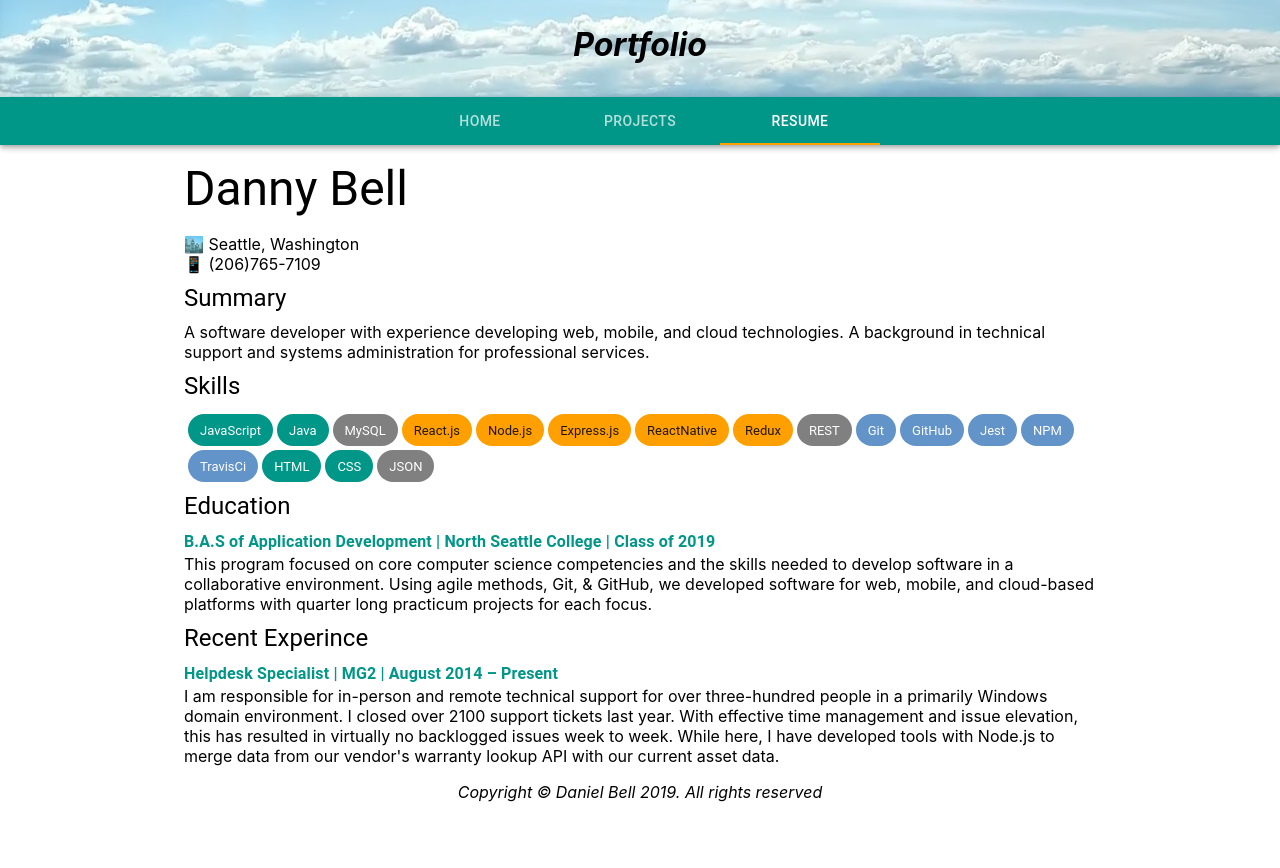
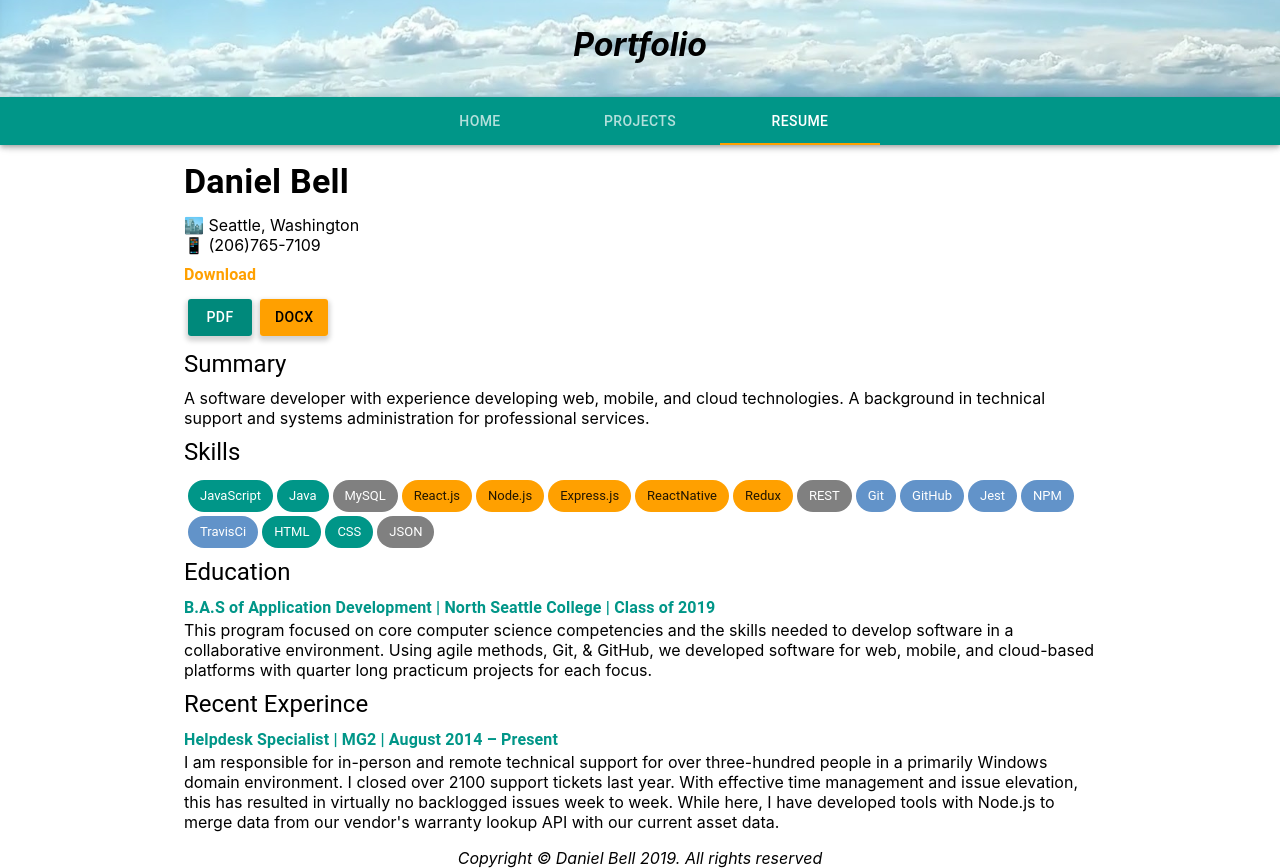
Before and after one commit to DnlBell/portfolio, a React (Create React App) app: page /resume in a window 1280 px wide. Before the commit the page ends 802 px from the top, so only its background shows below. Built offline with nearby package versions, Linux system fonts and the light colour scheme.

Commit message:
Updating home, resume

```diff
--- a/src/components/home.js
+++ b/src/components/home.js
@@ -2,11 +2,12 @@ import React from 'react';
 import { styled } from '@material-ui/styles';
 import Box from '@material-ui/core/Box';
 import { ContentBox } from '../styles/common';
+import Avatar from '@material-ui/core/Avatar';
+import Face from '../images/face.jpg';
 
-const Image = styled(Box)({
+const Image = styled(Avatar)({
   width: 250,
   height: 250,
-  backgroundColor: "grey",
   margin: 10
 });
 
@@ -20,7 +21,7 @@ function Home () {
   return (
     <ContentBox mt={2} >
       <ImageBox>
-        <Image/>
+        <Image alt="Daniel Bell" src={Face}/>
         <i>"Hello"</i>
       </ImageBox>
       <div>
--- a/src/components/resume.js
+++ b/src/components/resume.js
@@ -1,7 +1,7 @@
 import React, { Component } from 'react';
 import {Typography, Box} from '@material-ui/core';
 import { styled } from '@material-ui/styles';
-import { ContentBox, SkillChip } from '../styles/common';
+import { ContentBox, SkillChip, PrimaryButton, SecondaryButton } from '../styles/common';
 
 const SubHeading = styled(Box)({
   marginTop : 8,
@@ -14,10 +14,16 @@ class Resume extends Component {
     return (
       <ContentBox mt={2}>
         <div>
-          <Typography variant="h3" gutterBottom>Danny Bell</Typography>
+          <Typography variant="h4" gutterBottom><strong>Daniel Bell</strong></Typography>
           <span role="img" aria-label="City">🏙️</span> Seattle, Washington
           <br/>
           <span role="img" aria-label="Mobile">📱</span> (206)765-7109
+          <br/>
+          <SubHeading>
+           <Typography color="secondary"><strong>Download</strong></Typography>
+          </SubHeading>
+          <PrimaryButton>PDF</PrimaryButton>
+          <SecondaryButton>DOCX</SecondaryButton>
           <SubHeading>
             <Typography variant="h5">Summary</Typography>
           </SubHeading>
--- a/src/styles/common.js
+++ b/src/styles/common.js
@@ -8,6 +8,7 @@ export const PrimaryButton = styled(Button)({
     boxShadow: '0 3px 5px 2px lightGrey',
     color: 'white',
     padding: '6px 15px',
+    margin: '4px'
 });
 
 export const SecondaryButton = styled(Button)({
@@ -17,7 +18,7 @@ export const SecondaryButton = styled(Button)({
     boxShadow: '0 3px 5px 2px lightGrey',
     color: 'black',
     padding: '6px 15px',
-    marginLeft: '10px'
+    margin: '4px'
 });
 
 export const ContentBox = styled(Box)({
```
Also changed, not shown: public/manifest.json, src/images/face.jpg (added).
